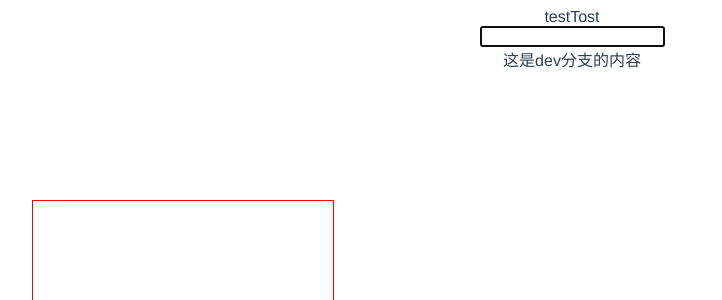
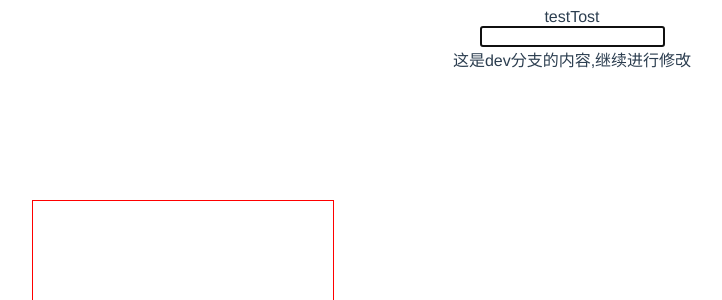
Before and after one commit to wq89855254/conponents, a Vue app: page /#/ in a window 1280 px wide. Shown: the top 300 px of the page, without its empty margins (68-790 px from the left). Built offline with nearby package versions, Linux system fonts and the light colour scheme; a small style sheet from the web is missing.

Commit message:
'继续修改dev分支内推'

```diff
--- a/src/views/Home.vue
+++ b/src/views/Home.vue
@@ -3,7 +3,7 @@
       <div class="testTost" @click="showToast">testTost</div>
       <input type="text" v-focus>
       <div class="drag" v-drag></div>
-      <div>这是dev分支的内容</div>
+      <div>这是dev分支的内容,继续进行修改</div>
   </div>
 </template>
 <style type="scss" scoped>
```
